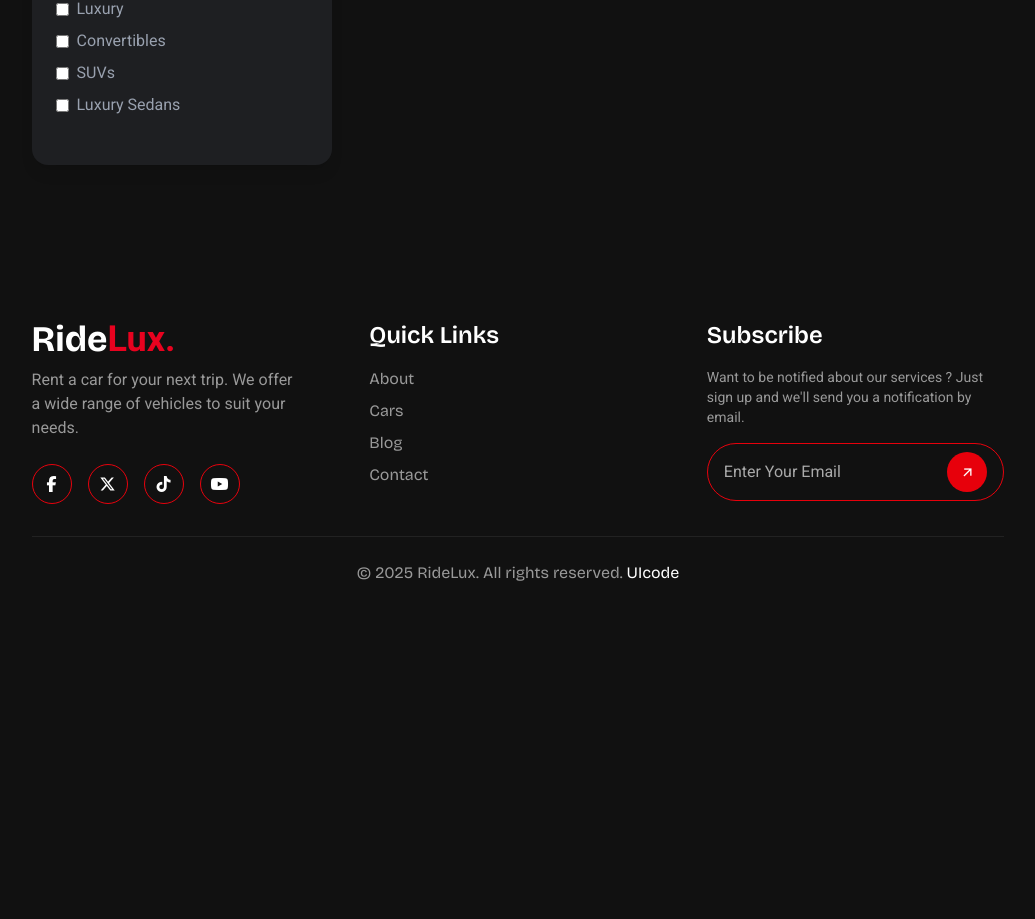
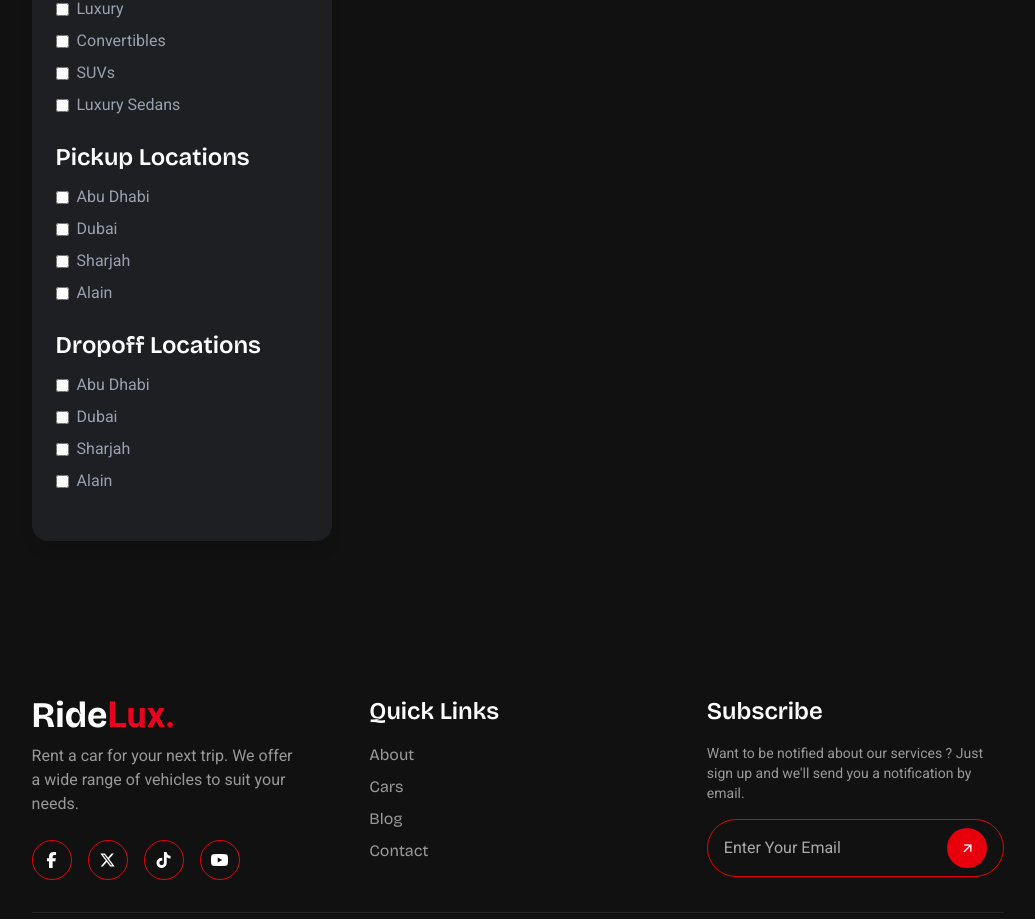
Before and after one commit to Jisap/vite-carrental2-2025, a React (Vite) app: page /cars in a window 1280 px wide. Shown: the part 777-1696 px from the top of the page, without its empty margins (122-1157 px from the left). Before the commit the page ends 1386 px from the top, so only its background shows below. Built offline with nearby package versions, Linux system fonts and the light colour scheme.

Commit message:
Add pickup and dropoff location selection to Cars page. Implement checkboxes for user interaction, enhancing the overall functionality and user experience.

```diff
--- a/src/Pages/Cars.jsx
+++ b/src/Pages/Cars.jsx
@@ -102,6 +102,44 @@ const Cars = () => {
               ))}
             </ul>
           </div>
+
+          <div className='mb-6'>
+            <h4 className='font-semibold font-bricolage text-white text-2xl mb-3'>
+              Pickup Locations
+            </h4>
+
+            <ul className='text-md space-y-2 text-gray-400'>
+              {pickupLocations.map((loc) => (
+                <li key={loc} className='flex items-center gap-2'>
+                  <input
+                    type='checkbox'
+                    checked={selectedPickup.includes(loc)}
+                    onChange={() => handleCheckboxChange(loc, selectedPickup, setSelectedPickup)}
+                  />
+                  <span className='hover:text-white transition-colors duration-300'>{loc}</span>
+                </li>
+              ))}
+            </ul>
+          </div>
+
+          <div className='mb-6'>
+            <h4 className='font-semibold font-bricolage text-white text-2xl mb-3'>
+              Dropoff Locations
+            </h4>
+
+            <ul className='text-md space-y-2 text-gray-400'>
+              {dropoffLocations.map((drop) => (
+                <li key={drop} className='flex items-center gap-2'>
+                  <input
+                    type='checkbox'
+                    checked={selectedDropoff.includes(drop)}
+                    onChange={() => handleCheckboxChange(drop, selectedDropoff, setSelectedDropoff)}
+                  />
+                  <span className='hover:text-white transition-colors duration-300'>{drop}</span>
+                </li>
+              ))}
+            </ul>
+          </div>
         </div>
       </div>
     </>
```
